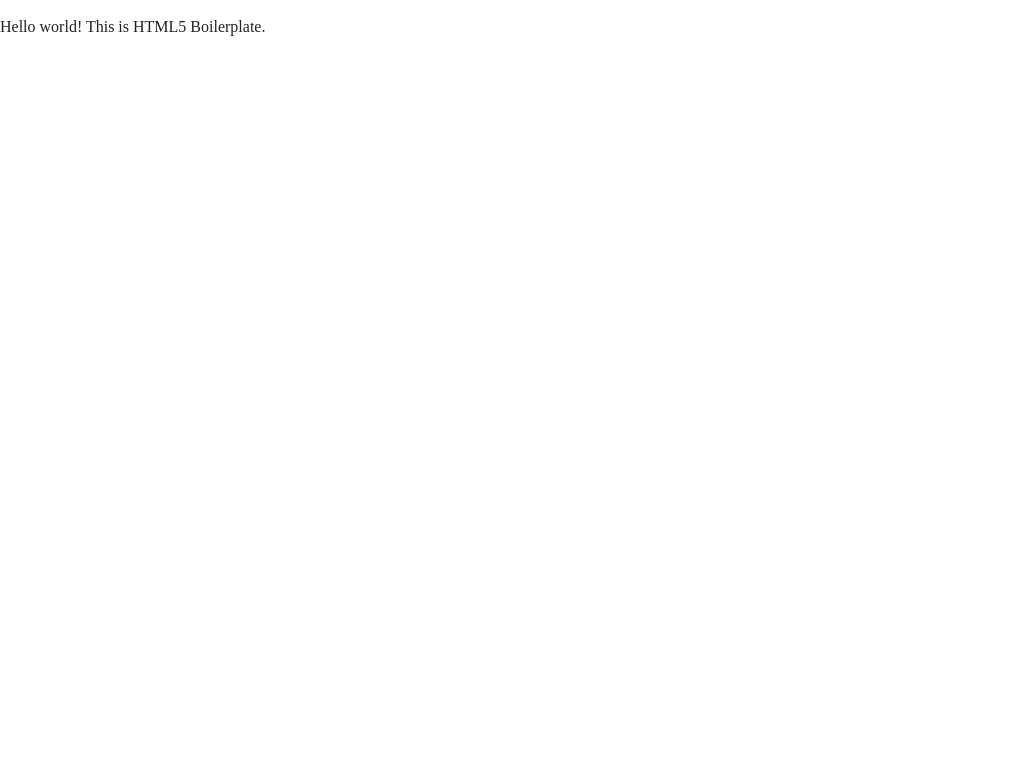
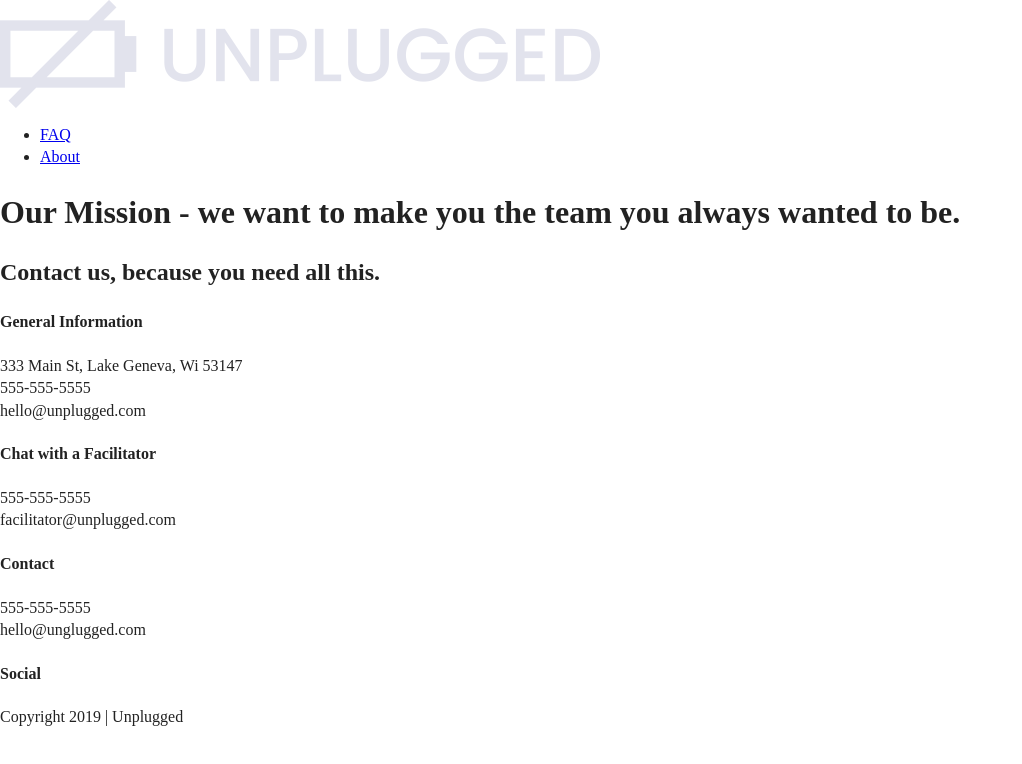
Before and after one commit to Elena-A-13/unplugged-retreat, a website: page about/index.html in a window 1280 px wide. Shown: the whole page, without its empty margins (0-1022 px from the left). Drawn offline with Linux system fonts and the light colour scheme.

Commit message:
About page initial layout

```diff
--- a/about/index.html
+++ b/about/index.html
@@ -23,9 +23,83 @@
 </head>
 
 <body>
+  <header>
+    <div class="content-wrapper">
+      <a href="#"><img src="../assets/unpluggedlogo.png" alt="unplugged logo"></a>
+      <div class="header-divider"></div>
+      <nav>
+        <ul>
+          <li><a href="faq/index.html" target="_blank">FAQ</a></li>
+          <li><a href="about/index.html" target="_blank">About</a></li>
+        </ul>
+      </nav>
+    </div>
+  </header>
+  <header-divider></header-divider>
 
-  <!-- Add your site or application content here -->
-  <p>Hello world! This is HTML5 Boilerplate.</p>
+  <main>
+    <section class="mission">
+      <div class="content-wrapper">
+        <div class="mission-content">
+          <h1>Our Mission - we want to make you the team you always wanted to be.</h1>
+        </div>
+      </div>
+    </section>
+    <section class="map">
+      <figure></figure>
+    </section>
+
+    <section>
+      <div class="contact-section">
+        <div class="contat-wrapper">
+          <h2>Contact us, because you need all this.</h2>
+          <div class="contact-content">
+            <div>
+              <h4>General Information</h4>
+                <p>333 Main St, Lake Geneva, Wi 53147<br>
+                  555-555-5555<br>
+                  hello@unplugged.com
+                </p>
+            </div>
+            <div>
+              <h4>Chat with a Facilitator</h4>
+                <p>555-555-5555<br>
+                facilitator@unplugged.com</p>
+            </div>
+          </div>
+        </div>
+      </div>
+    </section>
+  </main>
+
+  <footer>
+    <div class="content-wrapper">
+      <div class="footer-content">
+        <div class="contact">
+          <h4>Contact</h4>
+          <p>
+            555-555-5555<br>
+            hello@unglugged.com
+          </p>
+          <address>
+
+          </address>
+        </div>
+        <div class="social">
+          <h4>Social</h4>
+          <div class="social-icon">
+            <p><a href="https://www.facebook.com" target="_blank"></a></p>
+            <p><a href="https://www.instagram.com" target="_blank"></a></p>
+            <p><a href="https://www.twitter.com" target="_blank"></a></p>
+          </div>
+        </div>
+      </div>
+    </div>
+    <div class="copyright">
+        <p>Copyright 2019 | Unplugged</p>
+    </div>
+  </footer>
+
   <script src="../js/vendor/modernizr-3.11.2.min.js"></script>
   <script src="../js/plugins.js"></script>
   <script src="../js/main.js"></script>
```
Also changed, not shown: index.html (+1 -0 lines).
